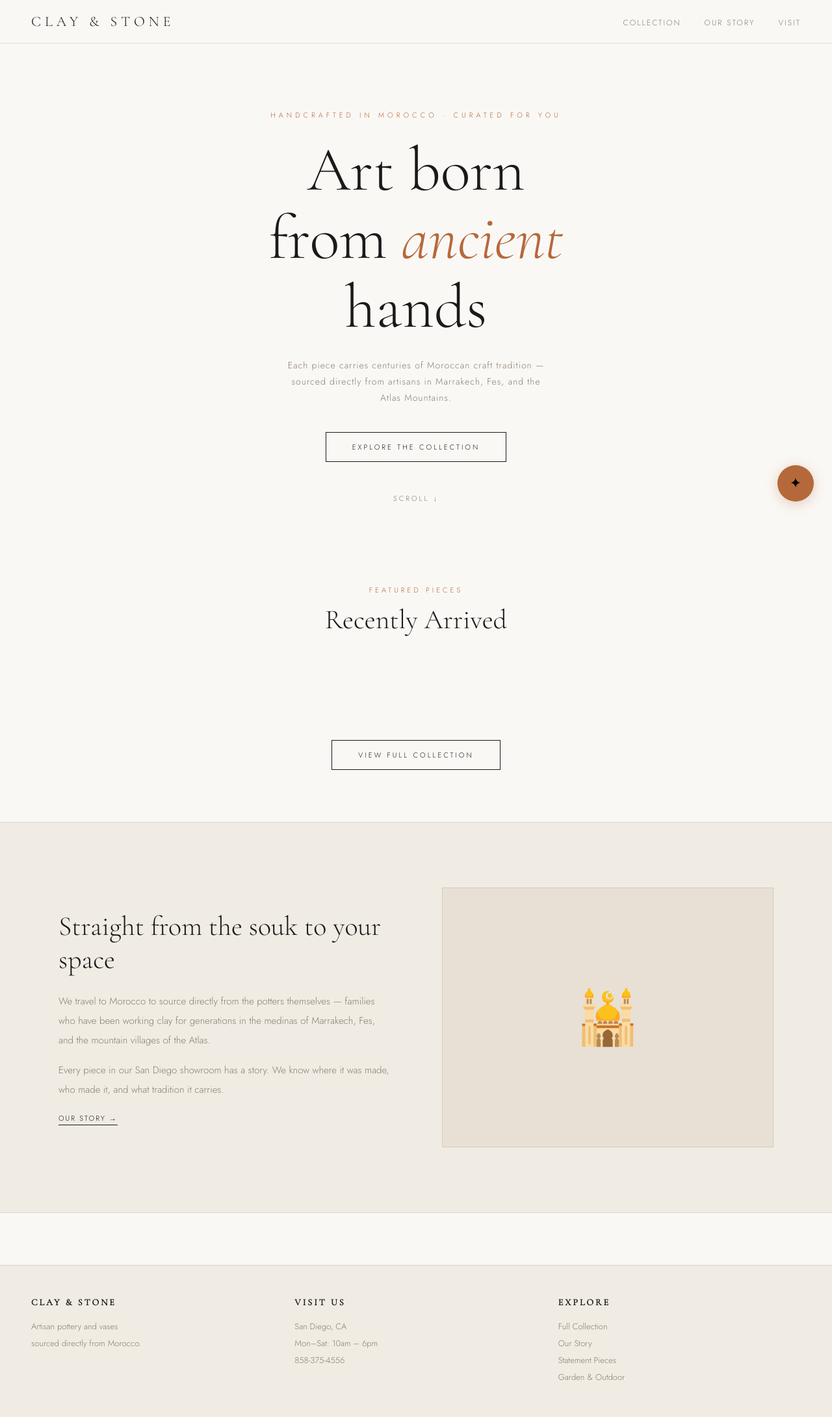
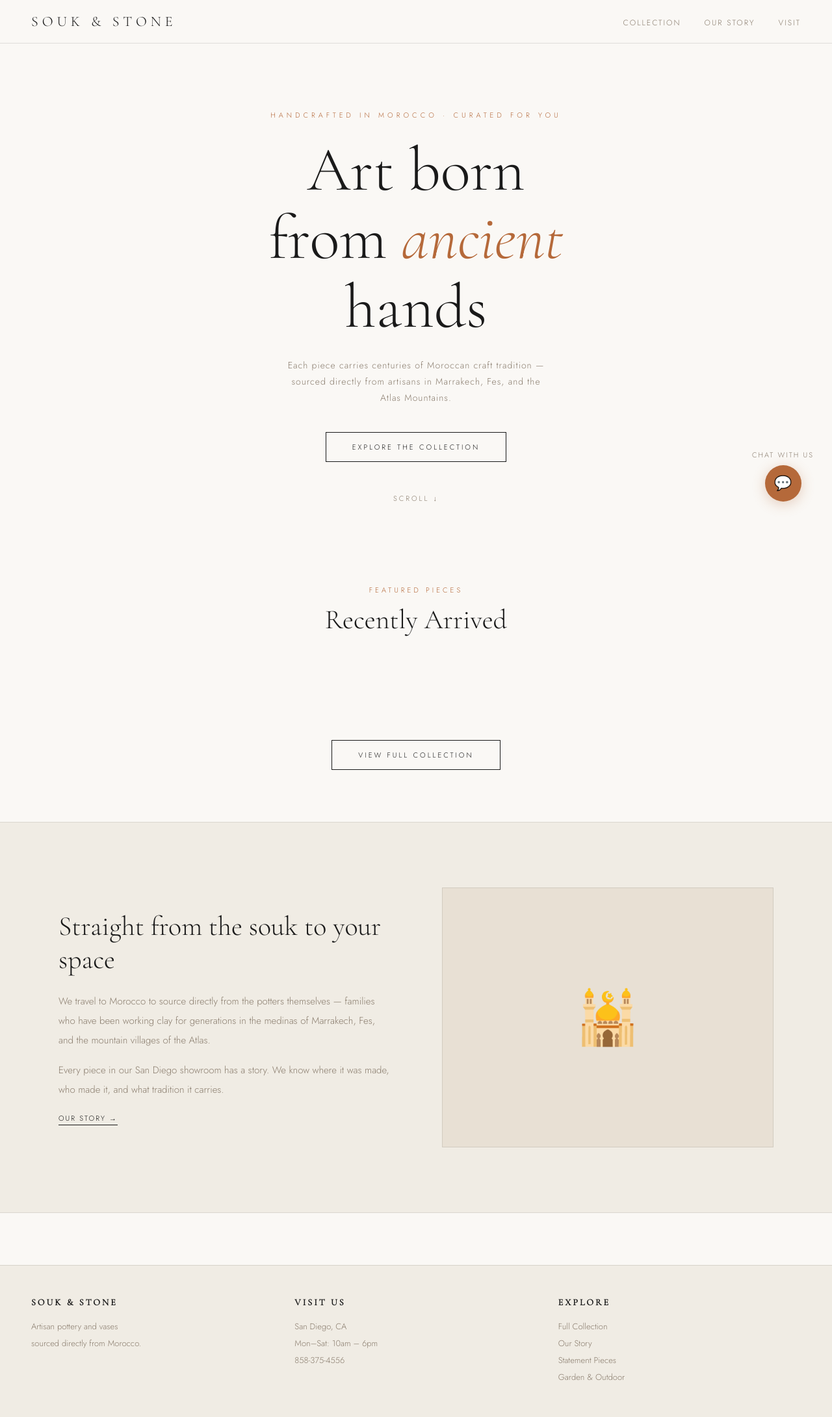
Before and after one commit to itadminvmimports/clay-and-stone-woo, a Flask app: page / in a window 1280 px wide. Shown: the whole page at 65% size. Run offline with Flask 3, Linux system fonts and the light colour scheme; data that the repository does not hold is empty.

Commit message:
Chat widget — centered label, updated welcome message

```diff
--- a/templates/base.html
+++ b/templates/base.html
@@ -3,7 +3,7 @@
 <head>
   <meta charset="UTF-8">
   <meta name="viewport" content="width=device-width, initial-scale=1.0">
-  <title>{% block title %}Clay & Stone{% endblock %}</title>
+  <title>{% block title %}Souk & Stone{% endblock %}</title>
   <link rel="preconnect" href="https://fonts.googleapis.com">
   <link href="https://fonts.googleapis.com/css2?family=Cormorant+Garamond:ital,wght@0,300;0,400;1,300&family=Jost:wght@300;400;500&display=swap" rel="stylesheet">
   <style>
@@ -74,7 +74,15 @@
 
     /* CHAT WIDGET */
     #chat-widget {
+      display: flex; flex-direction: column; align-items: center;
       position: fixed; bottom: 28px; right: 28px; z-index: 200;
+    }
+    #chat-label {
+      text-align: center;
+      font-size: 11px; letter-spacing: 2px;
+      text-transform: uppercase;
+      color: var(--muted);
+      margin-bottom: 8px;
     }
     #chat-toggle {
       width: 56px; height: 56px; border-radius: 50%;
@@ -128,7 +136,7 @@
 <body>
 
 <nav>
-  <a href="/" class="nav-logo">Clay & Stone</a>
+  <a href="/" class="nav-logo">Souk & Stone</a>
   <ul class="nav-links">
     <li><a href="/products">Collection</a></li>
     <li><a href="/about">Our Story</a></li>
@@ -140,7 +148,7 @@
 
 <footer>
   <div>
-    <h4>Clay & Stone</h4>
+    <h4>Souk & Stone</h4>
     <p>Artisan pottery and vases<br>sourced directly from Morocco.</p>
   </div>
   <div>
@@ -163,14 +171,15 @@
   <div id="chat-box">
     <div id="chat-header">✦ Ask us anything</div>
     <div id="chat-messages">
-      <div class="msg bot">Welcome! Ask me about any of our Moroccan pieces — materials, dimensions, care, or styling ideas.</div>
+      <div class="msg bot">Welcome! Ask me about any of our collection — materials, dimensions, care, or styling ideas.</div>
     </div>
     <div id="chat-input-row">
       <input id="chat-input" type="text" placeholder="Ask a question...">
       <button id="chat-send">↑</button>
     </div>
   </div>
-  <button id="chat-toggle">✦</button>
+  <div id="chat-label">Chat with us</div>
+  <button id="chat-toggle">💬</button>
 </div>
 
 <script>
```
